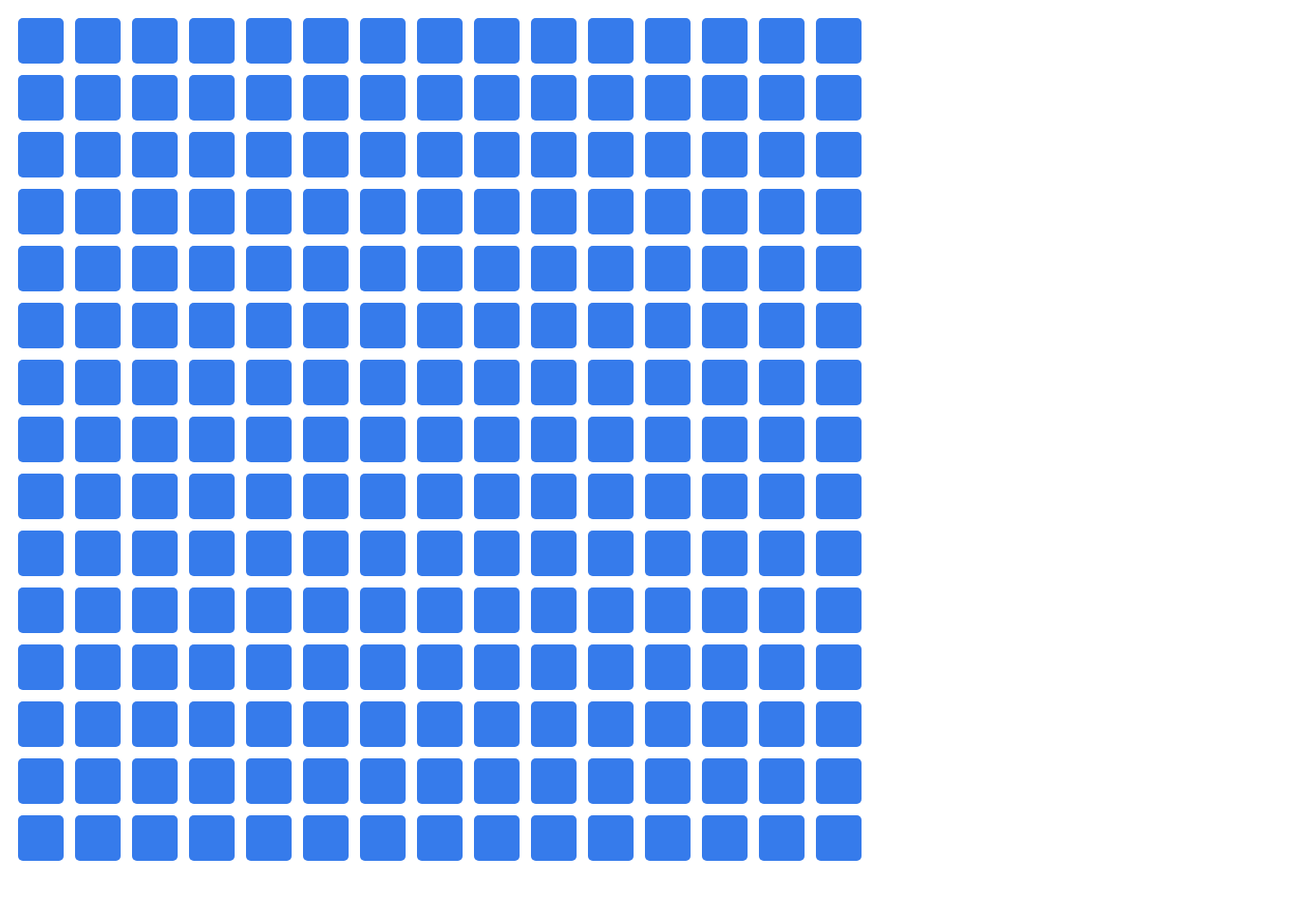
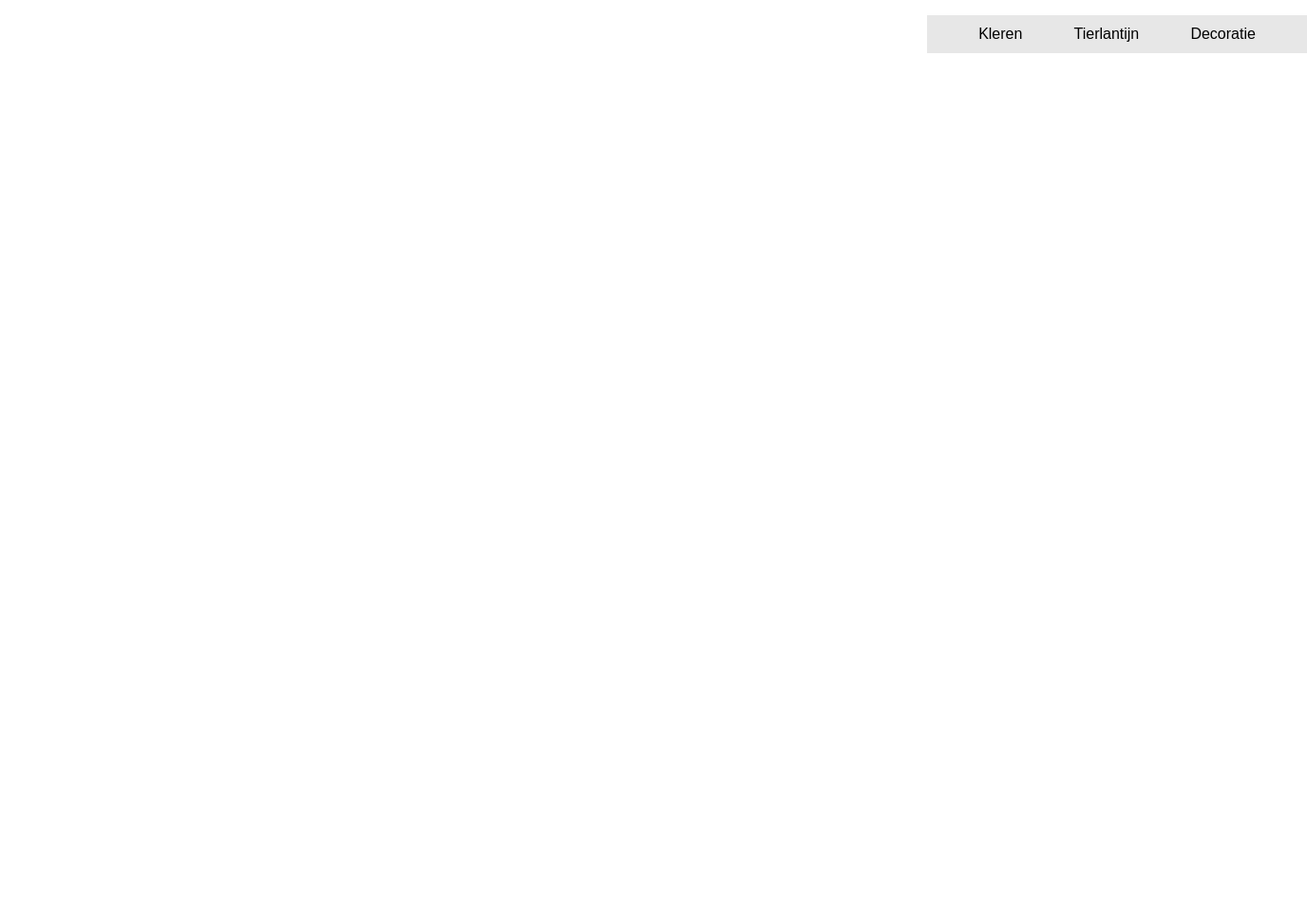
Before and after one commit to gillescoolen/warehouse, a website built with webpack: page src/index.html in a window 1280 px wide. Shown: the whole page at 95% size, 1376 px wide, since content can reach past the window. Before the commit the page ends 926 px from the top, so only its background shows below. Built offline with nearby package versions, Linux system fonts and the light colour scheme.

Commit message:
Add region menu

```diff
--- a/src/app/assets/scss/grid.scss
+++ b/src/app/assets/scss/grid.scss
@@ -1,5 +1,5 @@
-$gap: 6px;
-$size: 48px;
+$gap: 1px;
+$size: 61px;
 $size-with-gap: $size + $gap;
 
 .grid {
@@ -7,7 +7,7 @@ $size-with-gap: $size + $gap;
   grid-area: grid;
 
   display: grid;
-  grid-gap: 6px;
+  grid-gap: $gap;
   align-items: center;
   justify-items: center;
   grid-template-rows: repeat(15, $size-with-gap);
@@ -16,7 +16,29 @@ $size-with-gap: $size + $gap;
   .tile {
     width: $size;
     height: $size;
-    border-radius: 5px;
+  }
+
+  .open {
     background-color: #367beb;
   }
+
+  .hazard {
+    background-color: #eb3636;
+  }
 }
+
+.menu {
+  display: flex;
+  align-items: center;
+  flex-direction: row;
+  justify-content: space-evenly;
+
+  width: 400px;
+  height: 40px;
+  margin-top: 1rem;
+  background-color: rgb(231, 231, 231);
+
+  div {
+    cursor: pointer;
+  }
+}
--- a/src/index.html
+++ b/src/index.html
@@ -13,6 +13,13 @@
 
     </div>
     <div id="form" class="form">
+      <div id="menu" class="menu">
+        <div id="clothes">Kleren</div>
+        <div id="frills">Tierlantijn</div>
+        <div id="decoration">Decoratie</div>
+      </div>
+    </div>
+    <div id="wizard" class="wizard">
 
     </div>
     <div id="weather" class="weather">
```
